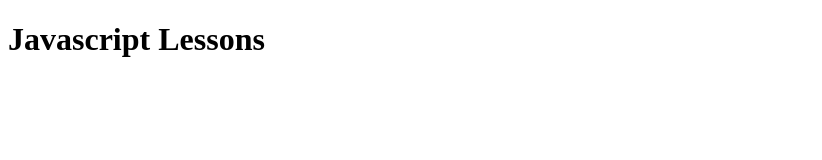
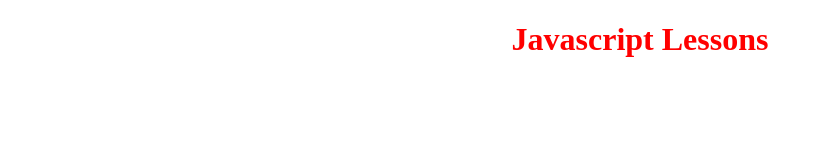
Before and after one commit to Flatrat3/30-Days-Of-JavaScript, a plain HTML site: page Data Types/index.html in a window 1280 px wide. Shown: the whole page, without its empty margins (0-822 px from the left). Drawn offline with Linux system fonts and the light colour scheme.

Commit message:
style h1 element

```diff
--- a/Data Types/index.html
+++ b/Data Types/index.html
@@ -7,7 +7,7 @@
     <title>Data Type</title>
   </head>
   <body>
-    <h1>Javascript Lessons</h1>
+    <h1 style="text-align: center; color: red;">Javascript Lessons</h1>
     <script src="datatype.js"></script>
   </body>
 </html>
```
